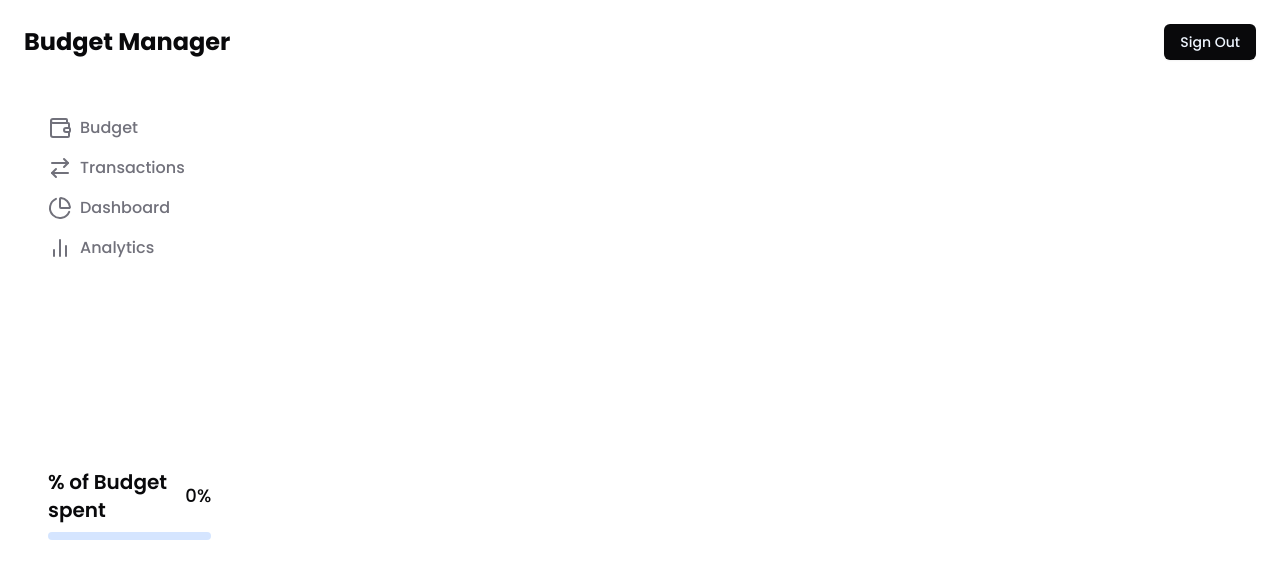
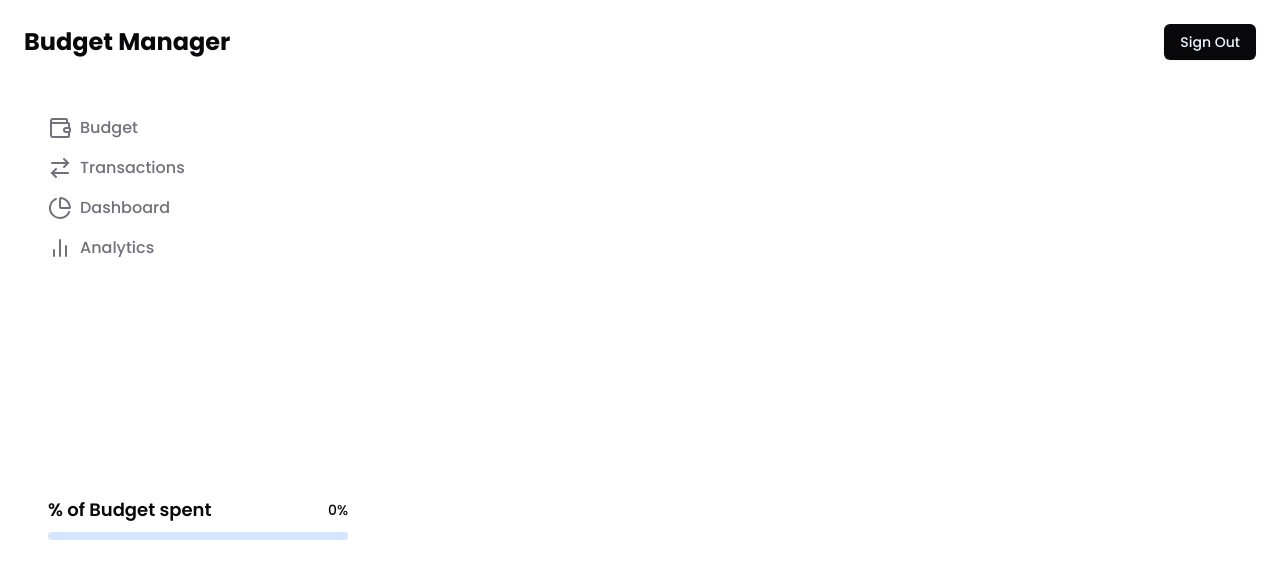
Before and after one commit to kauevecchia/budget-manager, a React (Vite) app: page / in a window 1280 px wide. Shown: the top 578 px of the page. Built offline with nearby package versions, Linux system fonts and the light colour scheme.

Commit message:
style: add fixed width and adjust font size to BudgetProgressBar

```diff
--- a/package.json
+++ b/package.json
@@ -12,6 +12,7 @@
   "dependencies": {
     "@hookform/resolvers": "^5.0.1",
     "@radix-ui/react-label": "^2.1.3",
+    "@radix-ui/react-progress": "^1.1.4",
     "@radix-ui/react-select": "^2.2.0",
     "@radix-ui/react-slot": "^1.2.0",
     "@tailwindcss/vite": "^4.1.4",
--- a/src/components/BudgetProgressBar.tsx
+++ b/src/components/BudgetProgressBar.tsx
@@ -7,10 +7,10 @@ export function BudgetProgressBar() {
   const spentPercentage = budget > 0 ? (totalExpenses / budget) * 100 : 0;
 
   return (
-    <div className="space-y-2">
+    <div className="space-y-2 w-[300px]">
       <div className="flex justify-between items-center text-sm font-medium">
-        <h1 className="text-xl font-semibold">% of Budget spent</h1>
-        <span className="text-lg">{spentPercentage.toFixed(0)}%</span>
+        <h1 className="text-lg font-semibold">% of Budget spent</h1>
+        <span>{spentPercentage.toFixed(0)}%</span>
       </div>
       <Progress value={spentPercentage} />
     </div>
```
Also changed, not shown: 1 other file (tests, documents, lock files or other folders).
